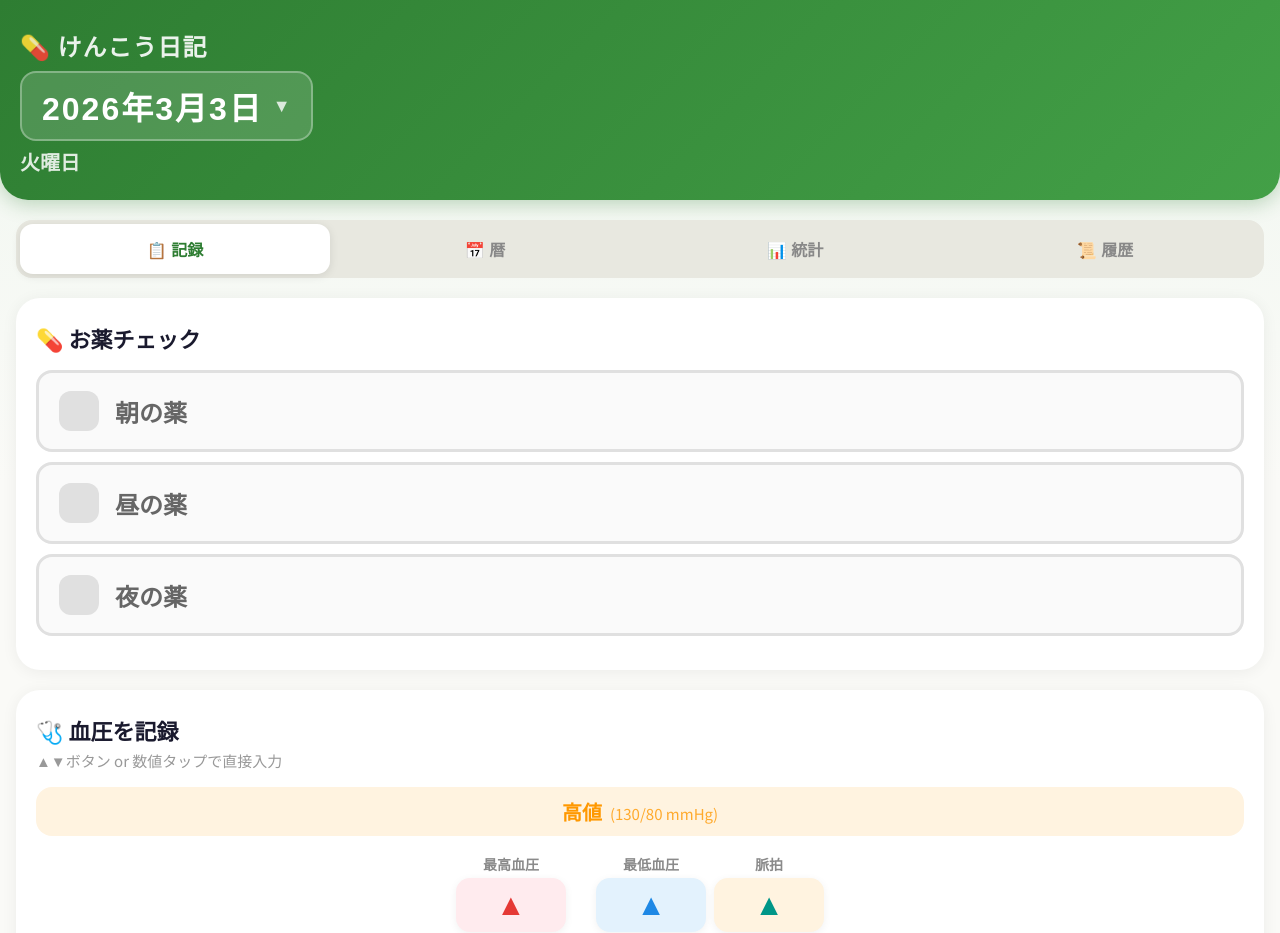
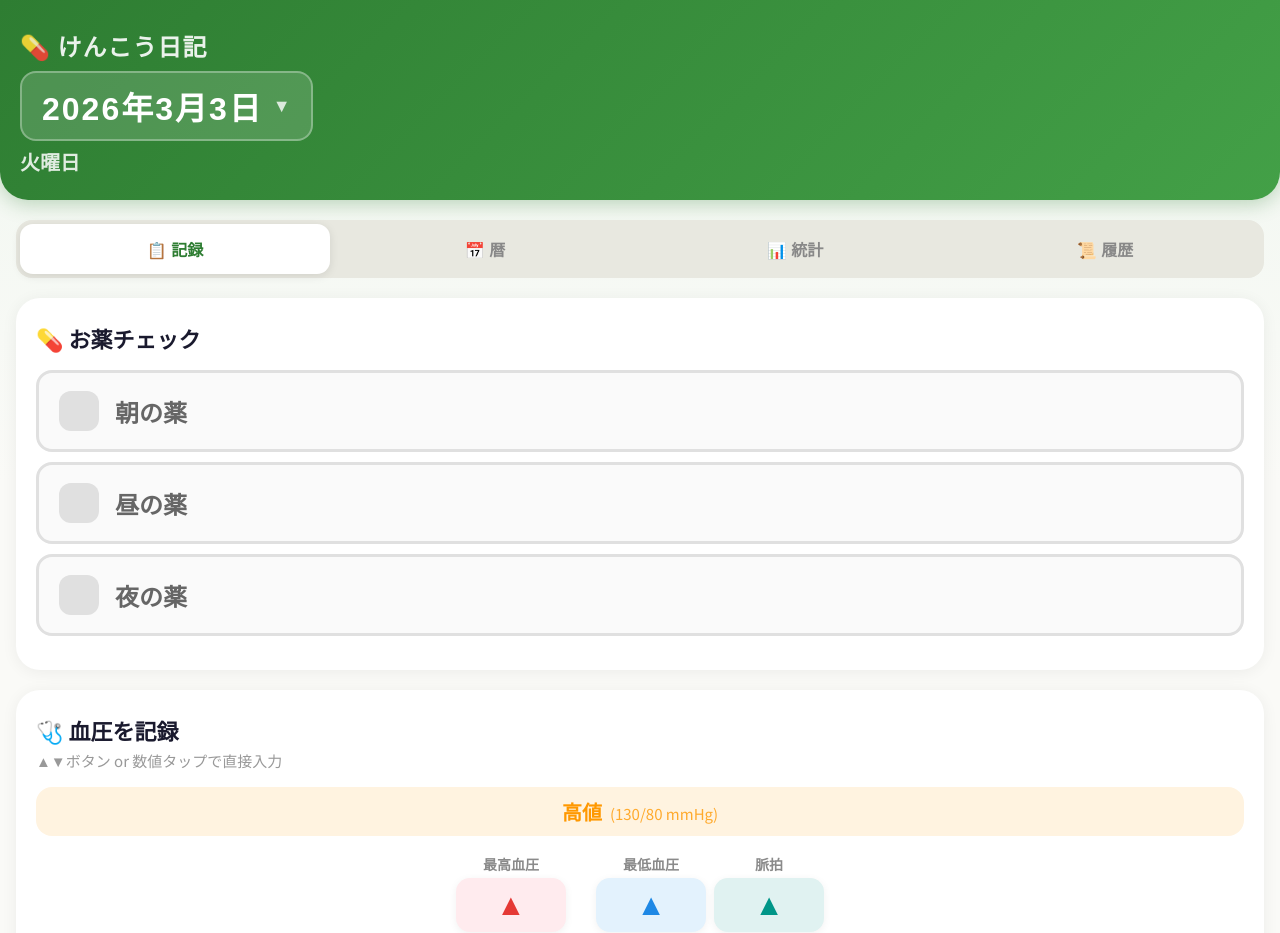
Before and after one commit to nannooyabun/health-tracker, a React (Vite) app: page / in a window 1280 px wide. Shown: the top 933 px of the page. Built offline with nearby package versions, Linux system fonts and the light colour scheme.

Commit message:
Update App.jsx
脈拍背景変更

```diff
--- a/src/App.jsx
+++ b/src/App.jsx
@@ -476,7 +476,7 @@ export default function HealthTracker() {
                 <BPInput value={systolic} onChange={setSystolic} min={60} max={250} label="最高血圧" unit="mmHg" accentColor="#e53935" bgColor="#ffebee" />
                 <div style={{ fontSize: 36, fontWeight: 300, color: "#ccc", paddingTop: 68 }}>/</div>
                 <BPInput value={diastolic} onChange={setDiastolic} min={30} max={180} label="最低血圧" unit="mmHg" accentColor="#1e88e5" bgColor="#e3f2fd" />
-                <BPInput value={pulse} onChange={setPulse} min={30} max={200} label="脈拍" unit="bpm" accentColor="#009688" bgColor="#fff3e0" />
+                <BPInput value={pulse} onChange={setPulse} min={30} max={200} label="脈拍" unit="bpm" accentColor="#009688" bgColor="#e0f2f1" />
               </div>
               <button onClick={saveBP} style={{
                 width: "100%", padding: "20px", borderRadius: 18, border: "none", fontSize: 24, fontWeight: 800,
@@ -552,7 +552,7 @@ export default function HealthTracker() {
                     <div style={{ fontSize: 28, fontWeight: 800, color: avgCat.color }}>{avgCat.text}</div>
                   </div>
                   <div style={{ display: "flex", gap: 10, marginBottom: 12 }}>
-                    {[{ l: "最高血圧", v: avgSys, c: "#e53935", bg: "#fce4ec", u: "mmHg" }, { l: "最低血圧", v: avgDia, c: "#1e88e5", bg: "#e3f2fd", u: "mmHg" }, { l: "脈拍", v: avgPulse, c: "#009688", bg: "#fff3e0", u: "bpm" }].map((i) => (
+                    {[{ l: "最高血圧", v: avgSys, c: "#e53935", bg: "#fce4ec", u: "mmHg" }, { l: "最低血圧", v: avgDia, c: "#1e88e5", bg: "#e3f2fd", u: "mmHg" }, { l: "脈拍", v: avgPulse, c: "#009688", bg: "#e0f2f1", u: "bpm" }].map((i) => (
                       <div key={i.l} style={{ flex: 1, background: i.bg, borderRadius: 16, padding: "16px 8px", textAlign: "center" }}>
                         <div style={{ fontSize: 13, color: "#999", marginBottom: 4 }}>{i.l}</div>
                         <div style={{ fontSize: 34, fontWeight: 800, color: i.c }}>{i.v}</div>
```
